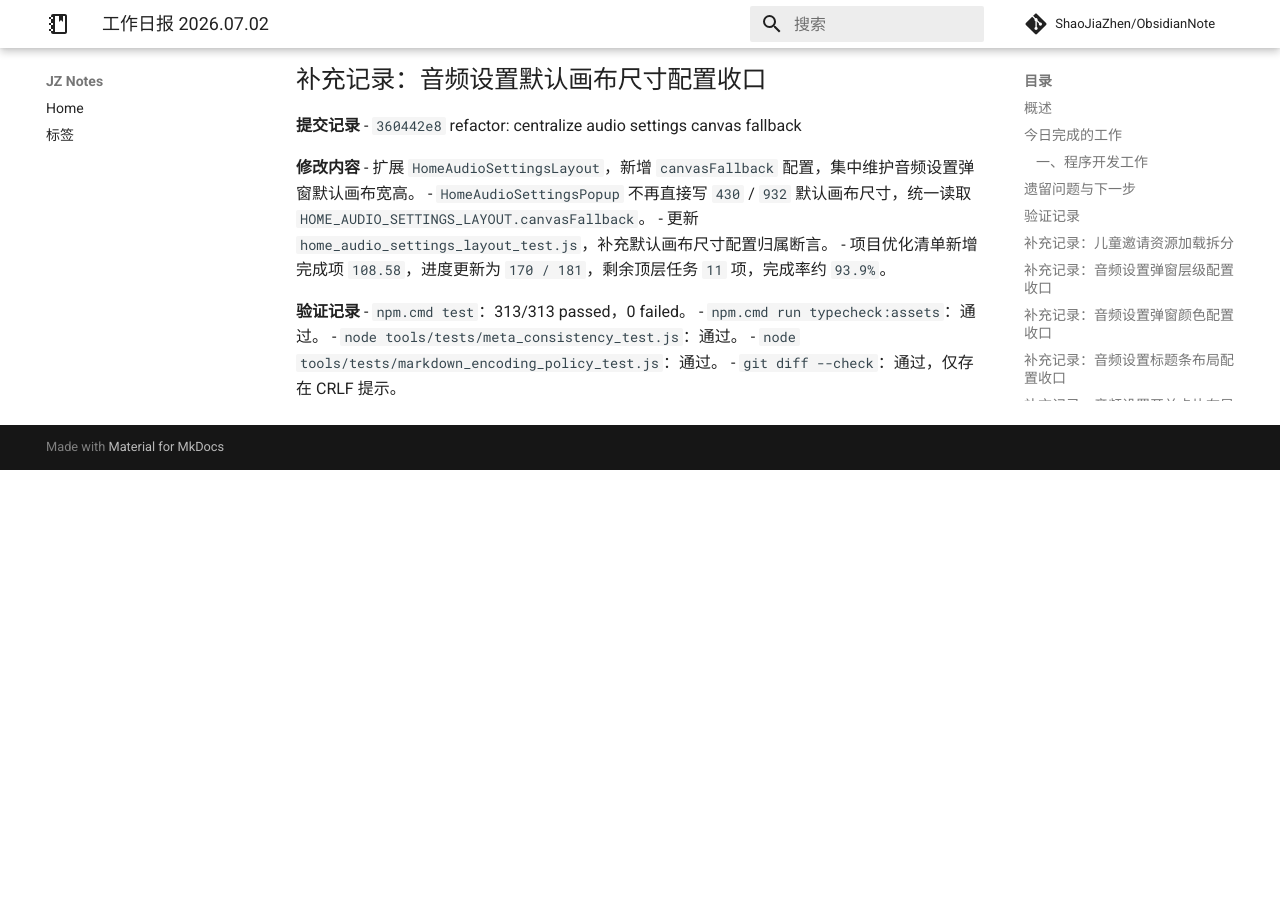
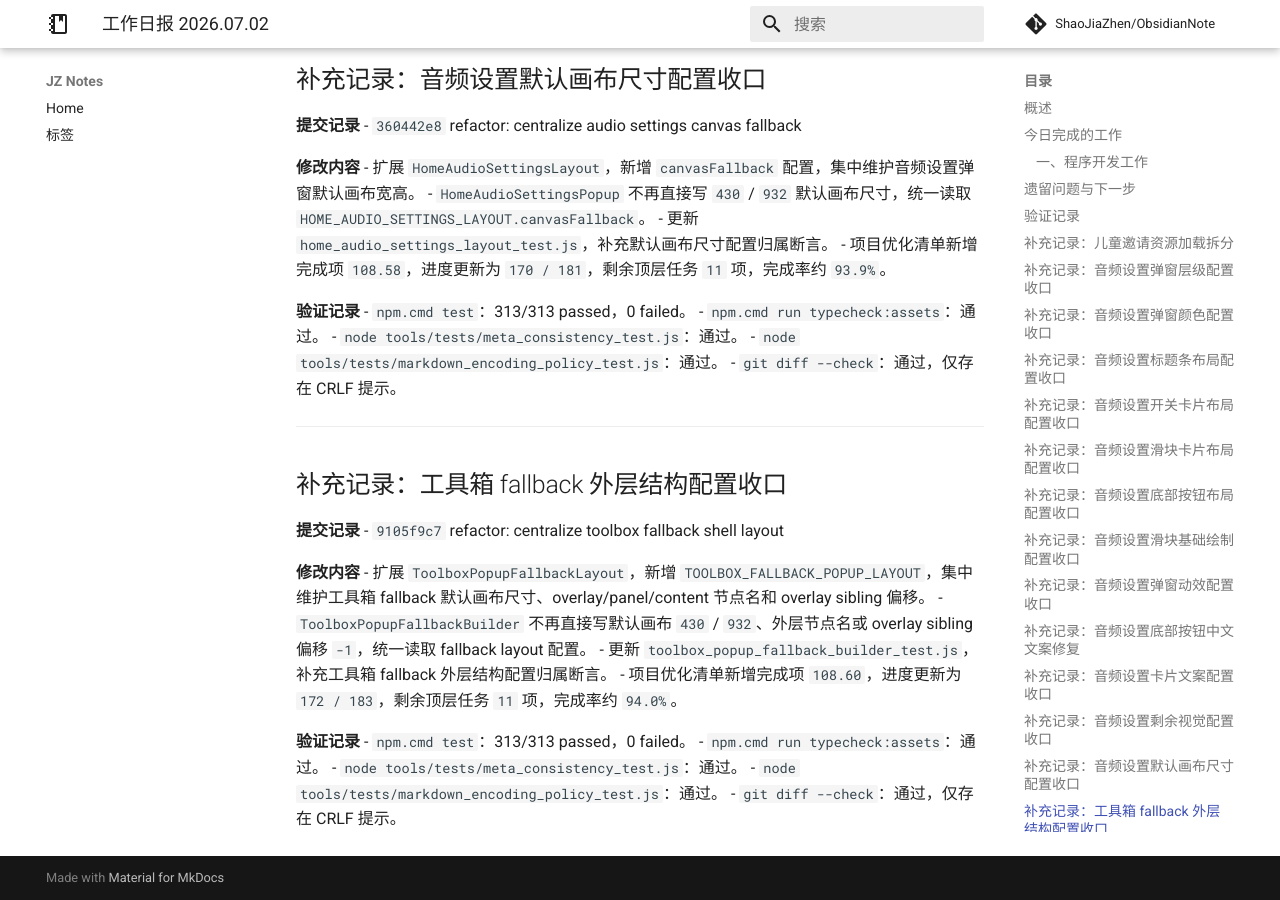
Before and after one commit to ShaoJiaZhen/ObsidianNote, an MkDocs documentation site: the page built from docs/工作内容/2026.07.02.md, in a window 1280 px wide and 900 px high, scrolled down 6761 px. Built offline with MkDocs 1.6.1 and Material for MkDocs 9.7.7, drawn with Linux system fonts in a browser that asks for light colours; comment, search, counter and statistics services are not loaded; before the commit the page ends 7231 px from its top, so only the background shows below that.

Commit message:
docs: record toolbox fallback shell layout cleanup
- record project commit 9105f9c7 in the July 2 work log

- note optimization progress at 172/183

```diff
--- a/docs/工作内容/2026.07.02.md
+++ b/docs/工作内容/2026.07.02.md
@@ -322,3 +322,23 @@ project: 小鸡游戏
 - `node tools/tests/meta_consistency_test.js`：通过。
 - `node tools/tests/markdown_encoding_policy_test.js`：通过。
 - `git diff --check`：通过，仅存在 CRLF 提示。
+
+---
+
+## 补充记录：工具箱 fallback 外层结构配置收口
+
+**提交记录**
+- `9105f9c7` refactor: centralize toolbox fallback shell layout
+
+**修改内容**
+- 扩展 `ToolboxPopupFallbackLayout`，新增 `TOOLBOX_FALLBACK_POPUP_LAYOUT`，集中维护工具箱 fallback 默认画布尺寸、overlay/panel/content 节点名和 overlay sibling 偏移。
+- `ToolboxPopupFallbackBuilder` 不再直接写默认画布 `430` / `932`、外层节点名或 overlay sibling 偏移 `-1`，统一读取 fallback layout 配置。
+- 更新 `toolbox_popup_fallback_builder_test.js`，补充工具箱 fallback 外层结构配置归属断言。
+- 项目优化清单新增完成项 `108.60`，进度更新为 `172 / 183`，剩余顶层任务 `11` 项，完成率约 `94.0%`。
+
+**验证记录**
+- `npm.cmd test`：313/313 passed，0 failed。
+- `npm.cmd run typecheck:assets`：通过。
+- `node tools/tests/meta_consistency_test.js`：通过。
+- `node tools/tests/markdown_encoding_policy_test.js`：通过。
+- `git diff --check`：通过，仅存在 CRLF 提示。
```
